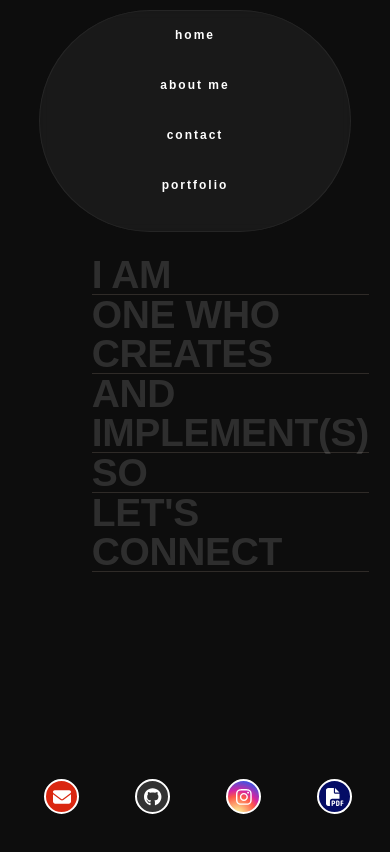
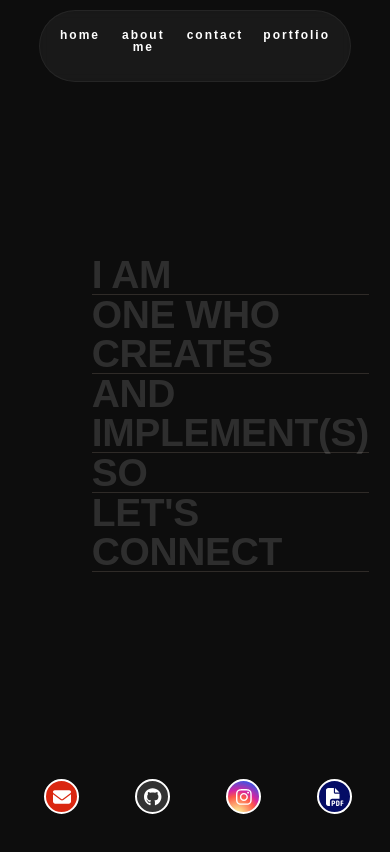
Before and after one commit to SimonYoseph/SimonYosephPortfolio, a React (Create React App) app: page / in a window 390 px wide. Shown: the top 852 px of the page. Built offline with nearby package versions, Linux system fonts and the light colour scheme.

Commit message:
Update App.css

```diff
--- a/src/styles/App.css
+++ b/src/styles/App.css
@@ -205,7 +205,7 @@ nav button {
 
   /* Adjust for tabs on mobile */
   nav {
-    flex-direction: column; /* Stack the items vertically */
+    /* flex-direction: column; Stack the items vertically */
     height: auto; /* Allow the height to adjust */
     top: 10px; /* Move the nav closer to the top */
     width: 80%; /* Make the nav narrower */
```
